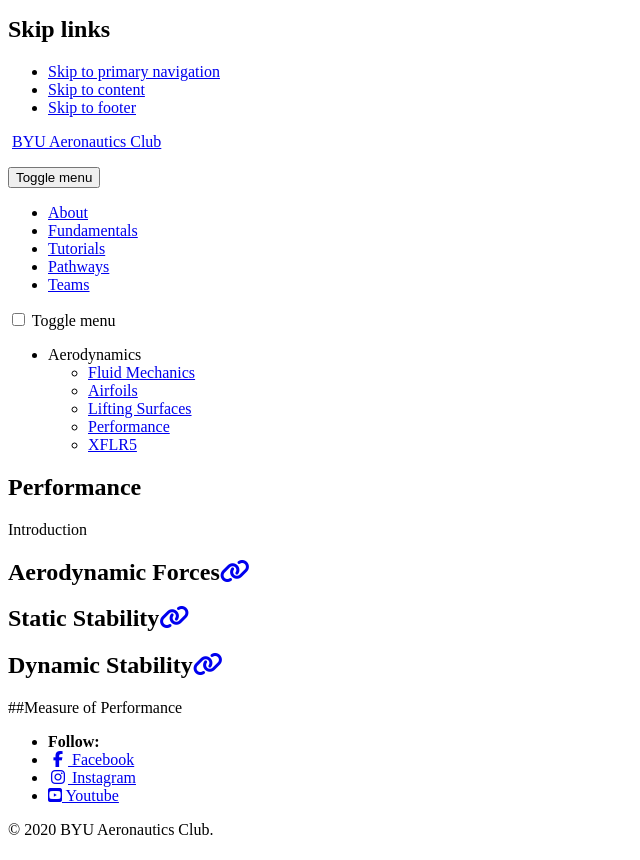
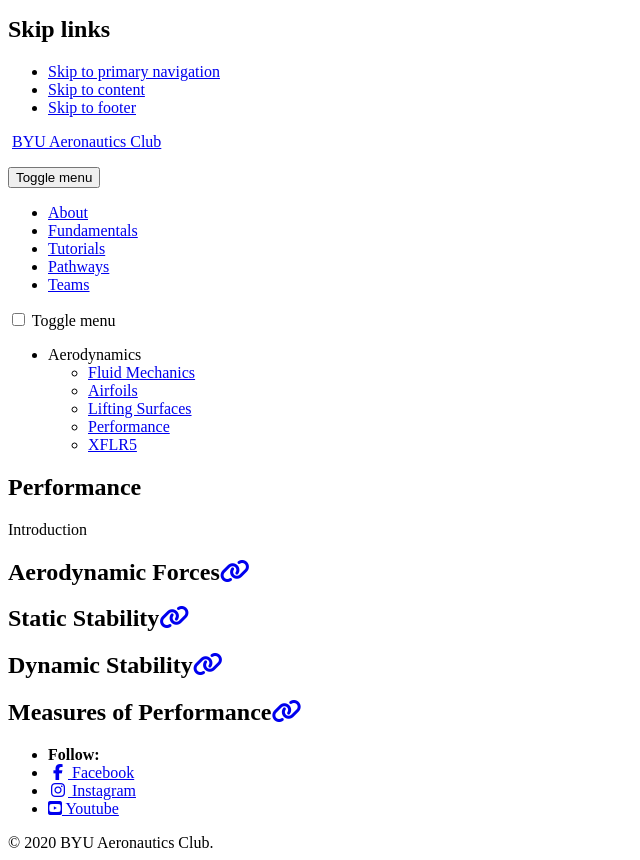
Before and after one commit to BYU-Aeronautics-Club/BYUAeronauticsClub.github.io, a Jekyll site: the page built from _pages/fundamentals/aerodynamics/performance.md, in a window 1280 px wide, cut to the strip 112-972 px from the top of the page. Shown: the whole strip, without its empty margins (0-640 px from the left). Built offline with Jekyll 4.4.1, drawn with Linux system fonts in a browser that asks for light colours; cached includes are drawn as plain includes; nearby versions of some CDN libraries.

Commit message:
Syntax error

```diff
--- a/_pages/fundamentals/aerodynamics/performance.md
+++ b/_pages/fundamentals/aerodynamics/performance.md
@@ -15,4 +15,4 @@ Introduction
 
 ## Dynamic Stability
 
-##Measure of Performance
+## Measures of Performance
```
